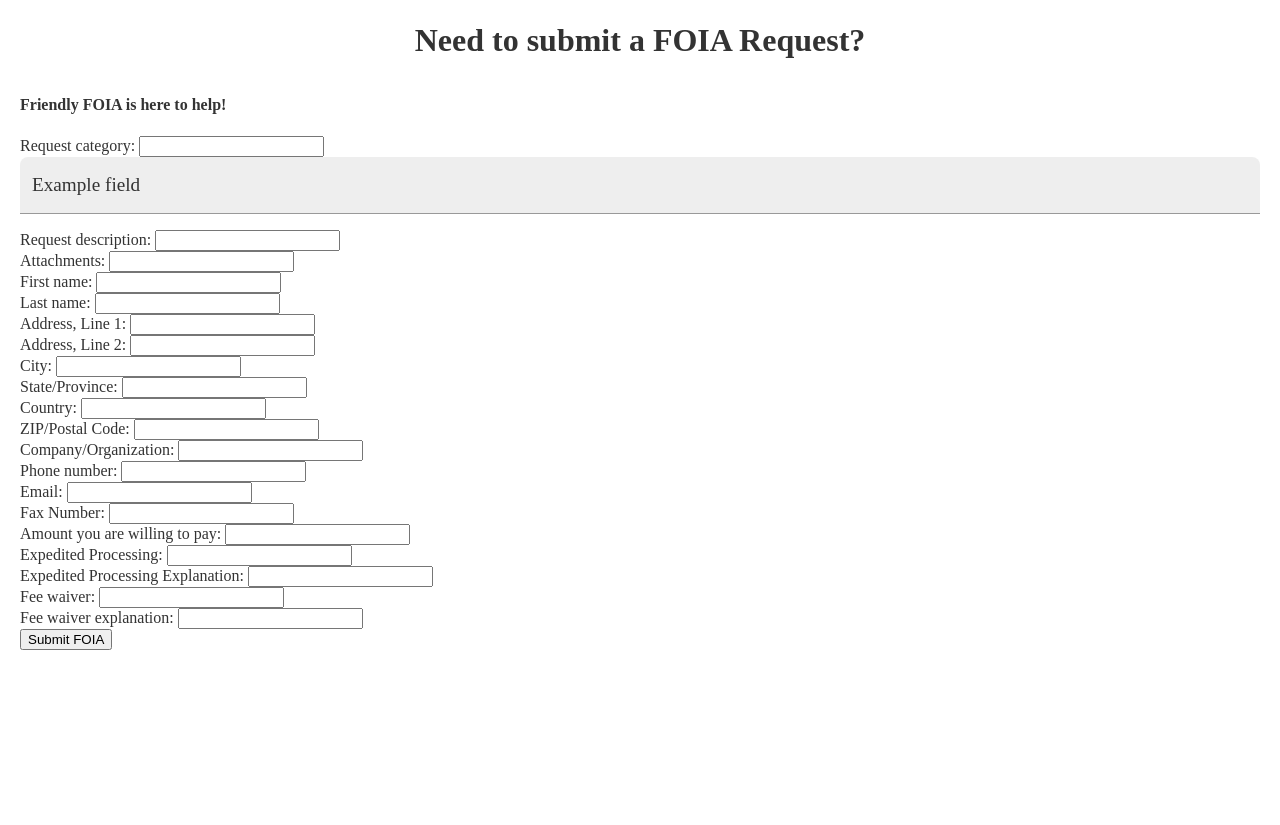
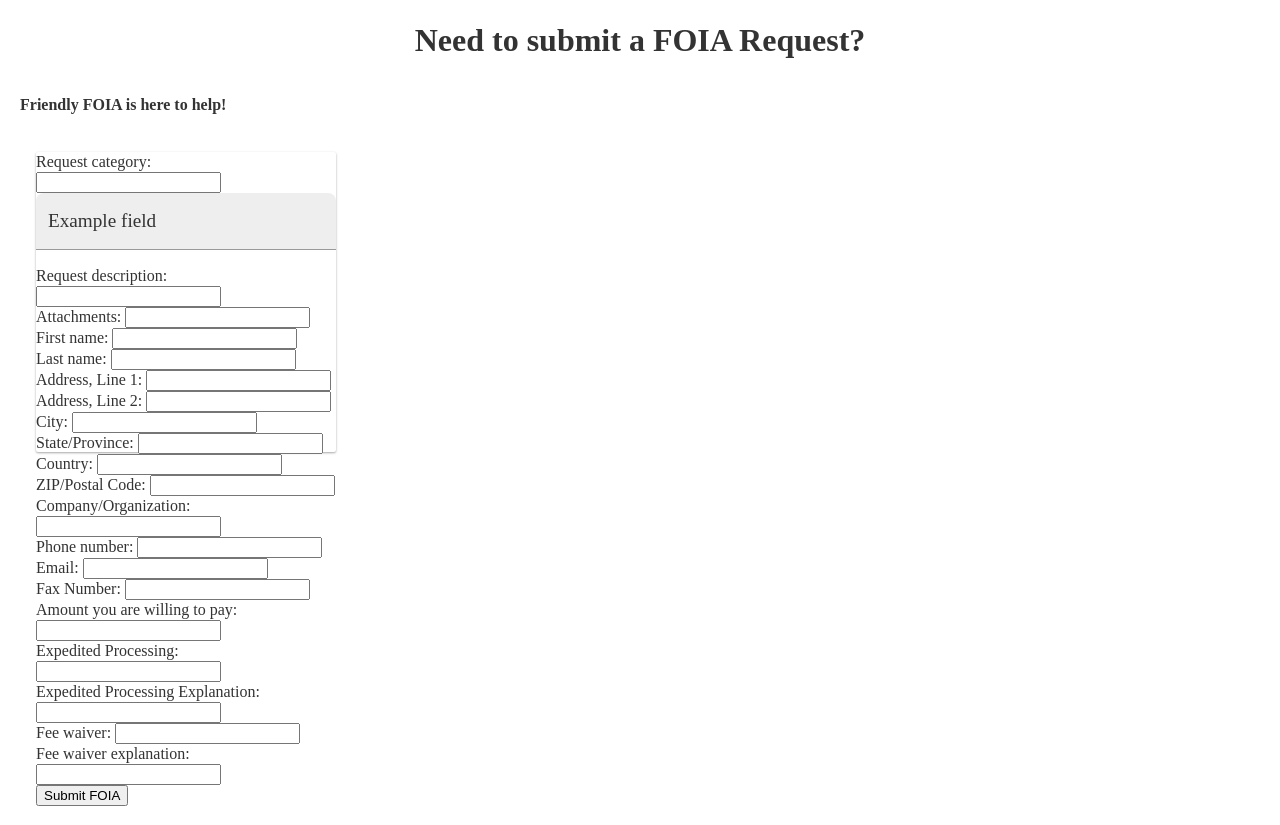
Before and after one commit to searri/friendly-foia, a Flask app: page / in a window 1280 px wide. Before the commit the page ends 650 px from the top, so only its background shows below. Run offline with Flask 2, Linux system fonts and the light colour scheme.

Commit message:
Added material UI box components

```diff
--- a/static/css/main.css
+++ b/static/css/main.css
@@ -112,3 +112,22 @@ h1 {
 .form-field__textarea {
     height: 150px;
 }
+
+.card {
+    background: #fff;
+    border-radius: 2px;
+    display: inline-block;
+    height: 300px;
+    margin: 1rem;
+    position: relative;
+    width: 300px;
+}
+
+.card-1 {
+    box-shadow: 0 1px 3px rgba(0, 0, 0, 0.12), 0 1px 2px rgba(0, 0, 0, 0.24);
+    transition: all 0.3s cubic-bezier(.25, .8, .25, 1);
+}
+
+.card-1:hover {
+    box-shadow: 0 14px 28px rgba(0,0,0,0.25), 0 10px 10px rgba(0,0,0,0.22);
+}
--- a/templates/home.html
+++ b/templates/home.html
@@ -10,7 +10,7 @@
 <body>
     <h1>Need to submit a FOIA Request?</h1>
     <h4>Friendly FOIA is here to help!</h4>
-
+    <div class="card card-1">
         <form action="report.php" method="POST">
             Request category: <input type="text" name="situation"><br>
 
@@ -43,6 +43,7 @@
             Fee waiver explanation: <input type="text" name="waiverexp"><br>
             <input type="submit" value="Submit FOIA">
         </form>
+    </div>
 
 </body>
 
```
Lines whose indentation alone changed are shown as unchanged.
